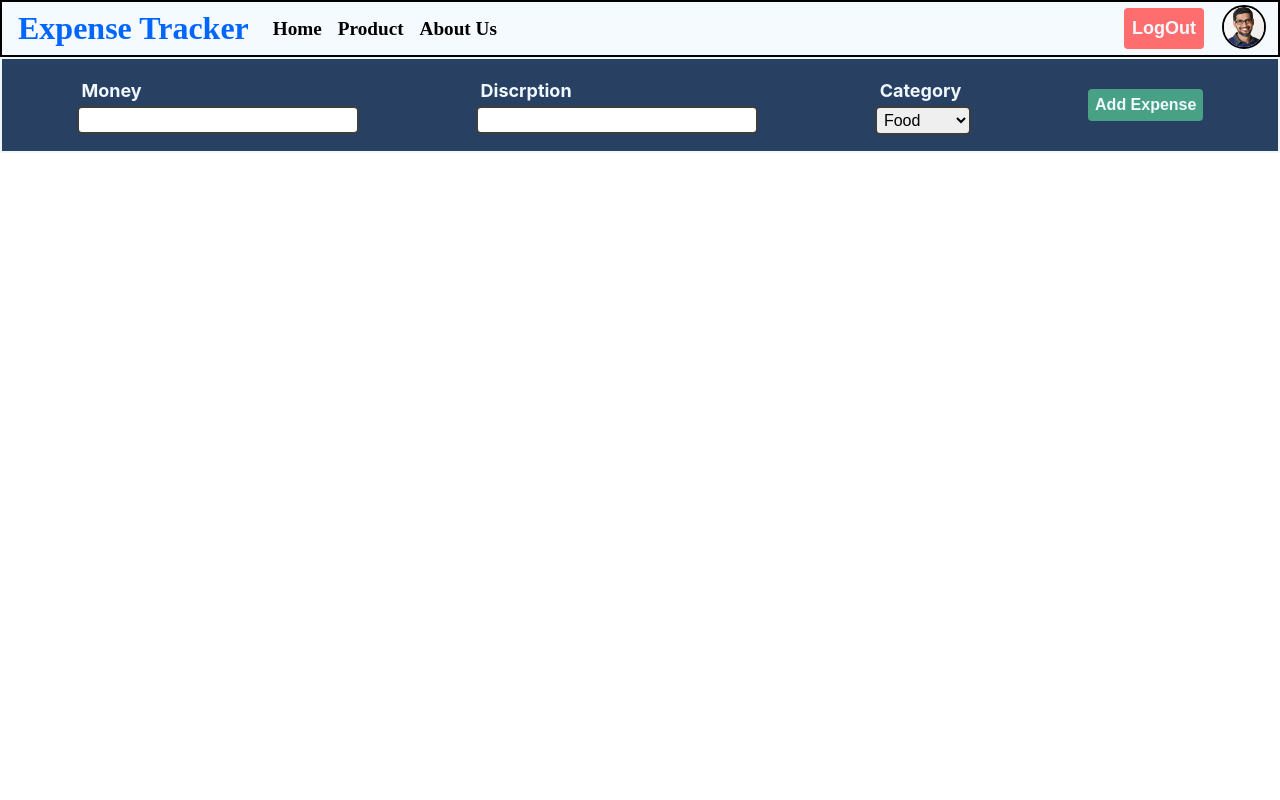
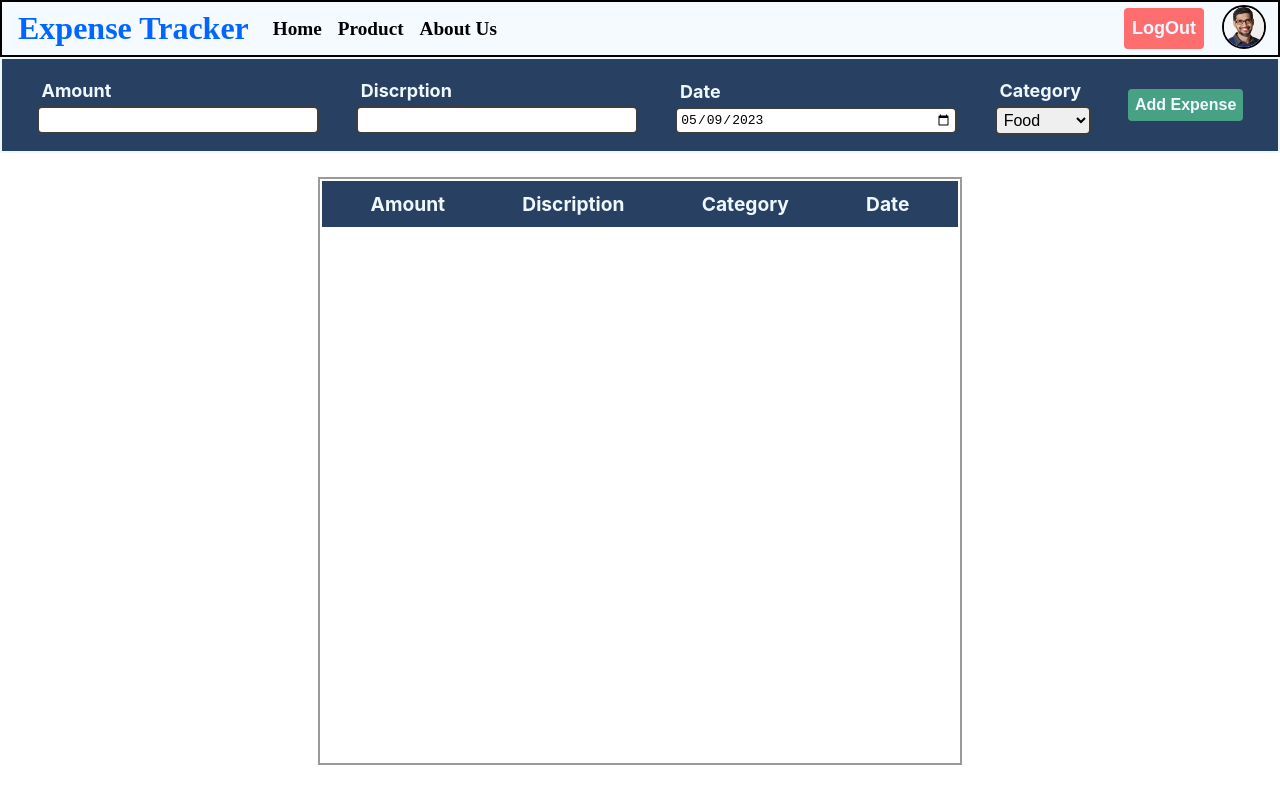
Before and after one commit to shubh532/expense-tracker, a React (Create React App) app: page /product in a window 1280 px wide. Built offline with nearby package versions, Linux system fonts and the light colour scheme; sample sign-in values are in the browser's storage.

Commit message:
Some CSS to Data

```diff
--- a/src/ContextAPI/ExpenseContext.js
+++ b/src/ContextAPI/ExpenseContext.js
@@ -7,6 +7,7 @@ function ExpenseCtxPrivider(props){
     function AddExpenseData(data){
         AddExpense([...expense,data])
     }
+    console.log(expense)
 
     const DefultValues={
         expenseData:expense,
--- a/src/ExpenseComponents/ExpenseForm.js
+++ b/src/ExpenseComponents/ExpenseForm.js
@@ -4,32 +4,39 @@ import Style from "./ExpenseForm.module.css"
 
 function ExpenseForm() {
     const ExpenseData=useContext(ExpenseCtx)
-    const getMoney=useRef()
+    const getAmount=useRef()
     const getDiscription=useRef()
     const getCategory=useRef()
+    const getDate=useRef()
+
+    const currentDate = new Date().toJSON().slice(0, 10);
 
     function AddExpenseHandler(e){
         e.preventDefault()
         const data={
             id:Math.random(),
-            Money:getMoney.current.value,
+            Amount:getAmount.current.value,
             Discription:getDiscription.current.value,
-            Category:getCategory.current.value
+            Category:getCategory.current.value,
+            Date:getDate.current.value
         }
         ExpenseData.AddExpenseData(data)
-        console.log(ExpenseData)
     }
 
     return (
             <div className={Style.ExFormContainer}>
                 <form>
                     <div className={Style.InputContainer}>
-                        <label>Money</label>
-                        <input type="number" ref={getMoney}></input>
+                        <label>Amount</label>
+                        <input type="number" ref={getAmount}></input>
                     </div>
                     <div className={Style.InputContainer}>
                         <label>Discrption</label>
                         <input type="text" ref={getDiscription}></input>
+                    </div>
+                    <div className={Style.InputContainer}>
+                        <label>Date</label>
+                        <input type="date" defaultValue={`${currentDate}`} min="2018-07-22" ref={getDate}></input>
                     </div>
                     <div className={Style.InputContainer}>
                         <label>Category</label>
--- a/src/ExpenseComponents/ExpenseList.js
+++ b/src/ExpenseComponents/ExpenseList.js
@@ -1,17 +1,35 @@
 import { useContext } from "react";
 import ExpenseCtx from "../ContextAPI/createExpenseCtx";
+import Style from "./expenseList.module.css"
 
 function ExpenseList() {
     const ExpenseData = useContext(ExpenseCtx)
-    console.log(ExpenseData.expenseData)
+    console.log(ExpenseData)
+
     return (
-        <ol>
-            {ExpenseData.expenseData.map((item) => {
-                return (<li key={item.id}>
-                    {item.Money}-{item.Discription}-{item.Category}
-                </li>)
-            })}
-        </ol >
+        <div className={Style.ListContainer}>
+            <table>
+                <tr className={Style.TableHeading}>
+                    <th>Amount</th>
+                    <th>Discription</th>
+                    <th>Category</th>
+                    <th>Date</th>
+                </tr>
+                {ExpenseData.expenseData.map((item)=>{
+                    return(
+                        <tr className={Style.tableList}>
+                            <td>{item.Amount}</td>
+                            <td>{item.Discription}</td>
+                            <td>{item.Category}</td>
+                            <td>{item.Date}</td>
+                        </tr>
+                    )
+                })
+
+                }
+
+            </table>
+        </div>
     )
 }
 export default ExpenseList;
--- /dev/null
+++ b/src/ExpenseComponents/expenseList.module.css
@@ -0,0 +1,38 @@
+.ListContainer {
+    border: 2px solid rgb(154, 153, 153);
+    width: 40rem;
+    margin: 1.5rem auto;
+    padding: 0px;
+    overflow: scroll;
+    height: 73vh;
+    /* background-color: rgb(176, 187, 205); */
+}
+
+.ListContainer table {
+    width: 100%;
+    margin: 0px;
+    padding: 0px;
+}
+
+.TableHeading {
+    font-size: large;
+    color: aliceblue;
+    margin: 0px;
+    background-color: rgb(40, 64, 97);
+}
+
+.ListContainer table tr {
+    display: flex;
+    font-size: larger;
+    font-weight: bold;
+    flex-direction: row;
+    align-items: center;
+    justify-content: space-around;
+    padding: 10px;
+    margin: 0rem;
+}
+
+.tableList:hover {
+    cursor: pointer;
+    background-color: rgb(208, 208, 208);
+}
```
